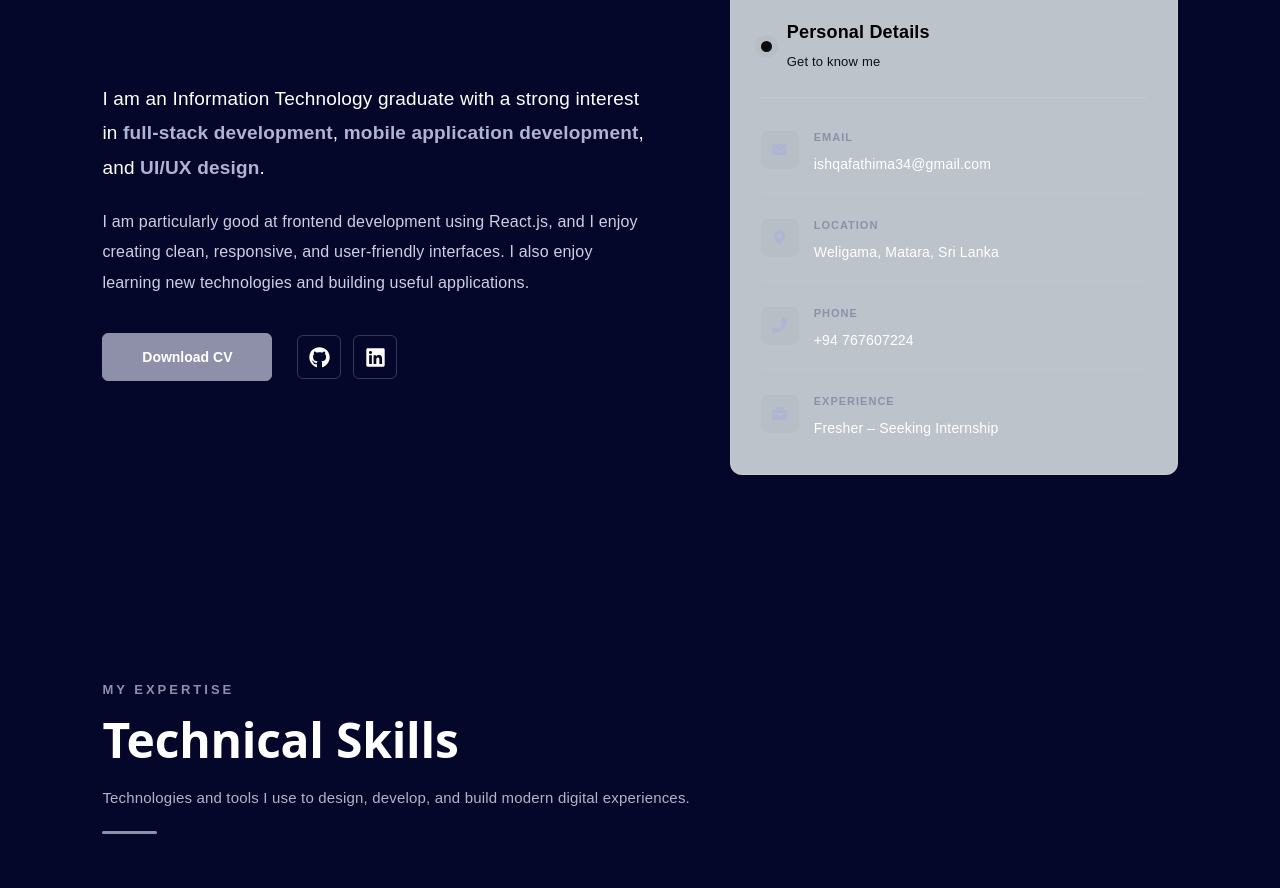
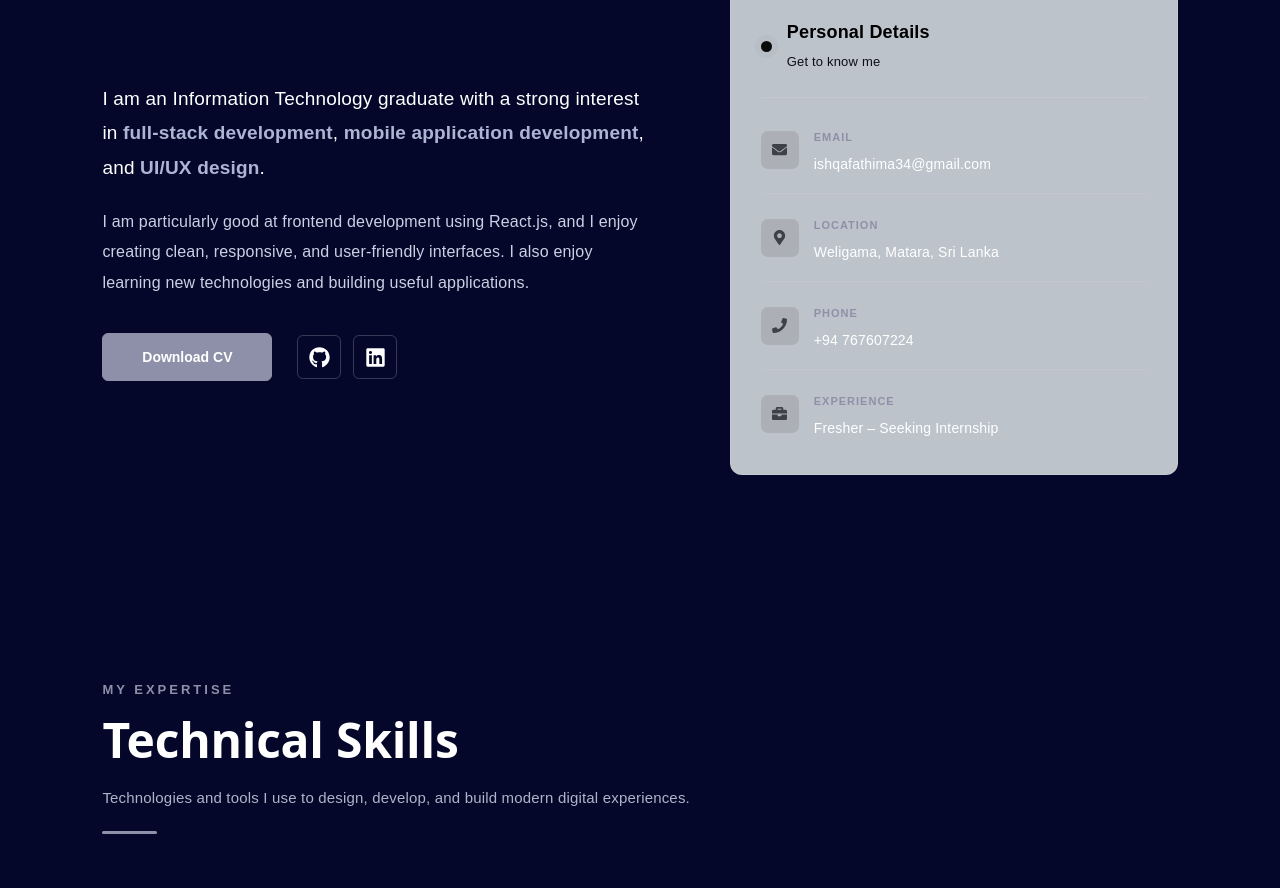
Before and after one commit to ishqafathima/My-Portfolio, a React (Vite) app: page / in a window 1280 px wide. Shown: the part 1081-1969 px from the top of the page. Built offline with nearby package versions, Linux system fonts and the light colour scheme.

Commit message:
update portfolio

```diff
--- a/src/sections/About/About.css
+++ b/src/sections/About/About.css
@@ -331,9 +331,9 @@ justify-content: center;
 
 border-radius: 7px;
 
-color: #aeb5d2;
+color: #404146;
 
-background-color: rgba(142, 144, 169, 0.1);
+background-color: rgba(23, 13, 13, 0.1);
 
 font-size: 15px;
 }
```
